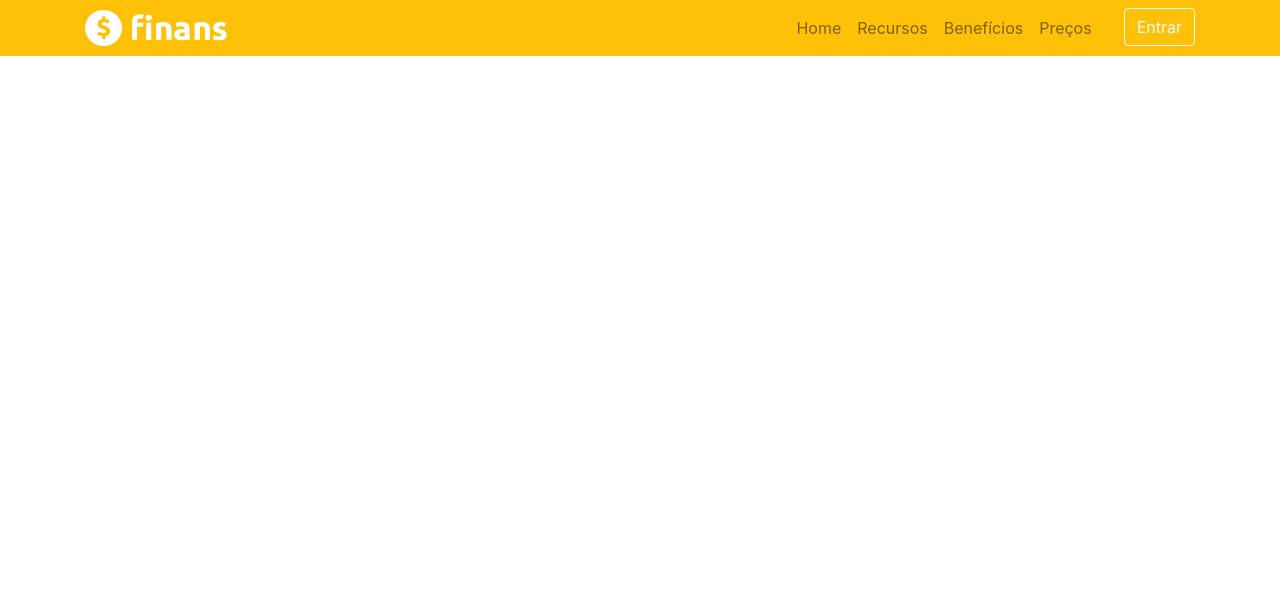
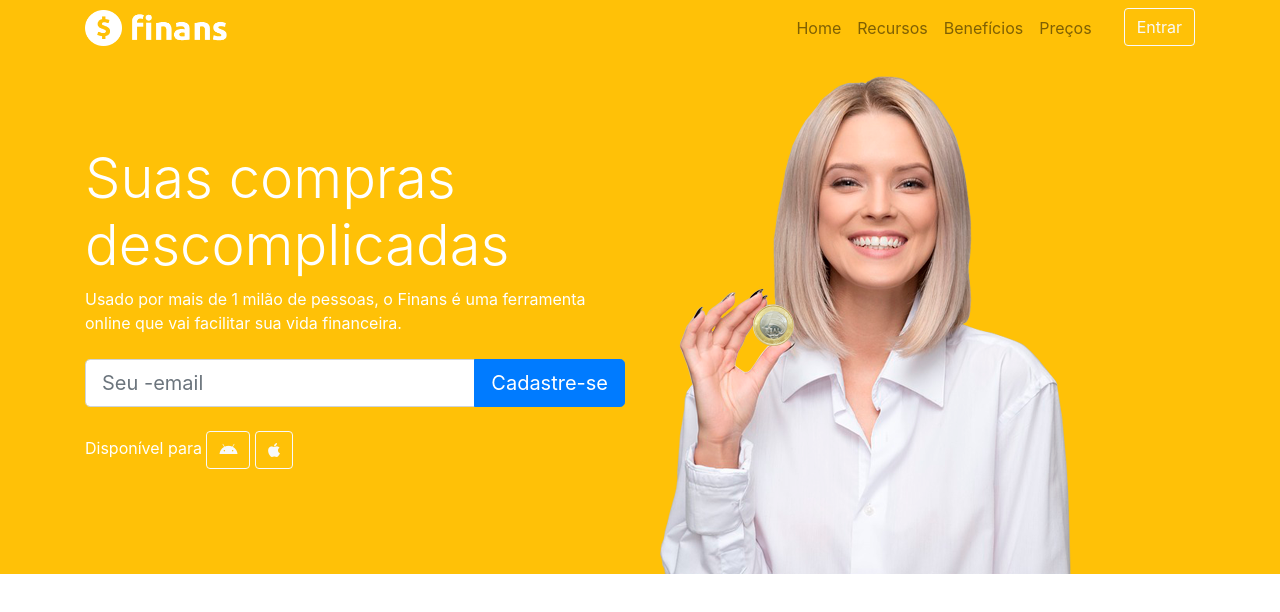
Before and after one commit to sivaldo-almeida1973/projFinansBootstrap, a plain HTML site: page index.html in a window 1280 px wide. Drawn offline with nearby package versions, Linux system fonts and the light colour scheme.

Commit message:
finalizadn topo do site

```diff
--- a/index.html
+++ b/index.html
@@ -8,6 +8,7 @@
     <!-- Bootstrap CSS -->
     <link rel="stylesheet" href="https://stackpath.bootstrapcdn.com/bootstrap/4.1.3/css/bootstrap.min.css" integrity="sha384-MCw98/SFnGE8fJT3GXwEOngsV7Zt27NXFoaoApmYm81iuXoPkFOJwJ8ERdknLPMO" crossorigin="anonymous">
     <script src="https://kit.fontawesome.com/c1ce819ebd.js" crossorigin="anonymous"></script>
+    <link rel="stylesheet" href="path/to/font-awesome/css/font-awesome.min.css">
 
     <link rel="stylesheet" href="css/estilo.css">
 
@@ -49,6 +50,40 @@
           </nav>
       </header>   <!-- fim cabeçalho -->
 
+      <section id="home">  <!-- inicio secao -->
+          <div class="container">
+              <div class="row">
+                <div class="col-md-6 d-flex">
+                   <div class="align-self-center">
+                      <h1 class="display-4">Suas compras descomplicadas</h1>
+                      <p>Usado por mais de 1 milão de pessoas, o Finans é uma ferramenta online que vai facilitar sua vida financeira.</p>
+                      <form class="mt-4 mb-4">
+                          <div class="input-group input-group-lg">
+                            <input type="text" placeholder="Seu -email" class="form-control">
+                            <div class="input-group-append">
+                               <button type="button" class="btn btn-primary">Cadastre-se</button>
+                            </div>
+                          </div>
+                      </form>
+                      <p>Disponível para
+                        <a href="" class="btn btn-outline-light">
+                          <i class="fa fa-android" aria-hidden="true"></i>
+                        </a>
+                       <!-- esconder a imagem ao diminuir tela: -->
+                        <a href="" class="btn btn-outline-light">
+                          <i class="fa fa-apple" aria-hidden="true"></i>
+                        </a>
+                      </p>
+                   </div>
+                </div>
+                <div class="col-md-6 d-none d-sm-block">
+                   <img src="img/capa-mulher.png" alt="">
+                </div>
+              </div>
+          </div>
+
+      </section> <!-- fim secao -->
+
 
 
 
```
